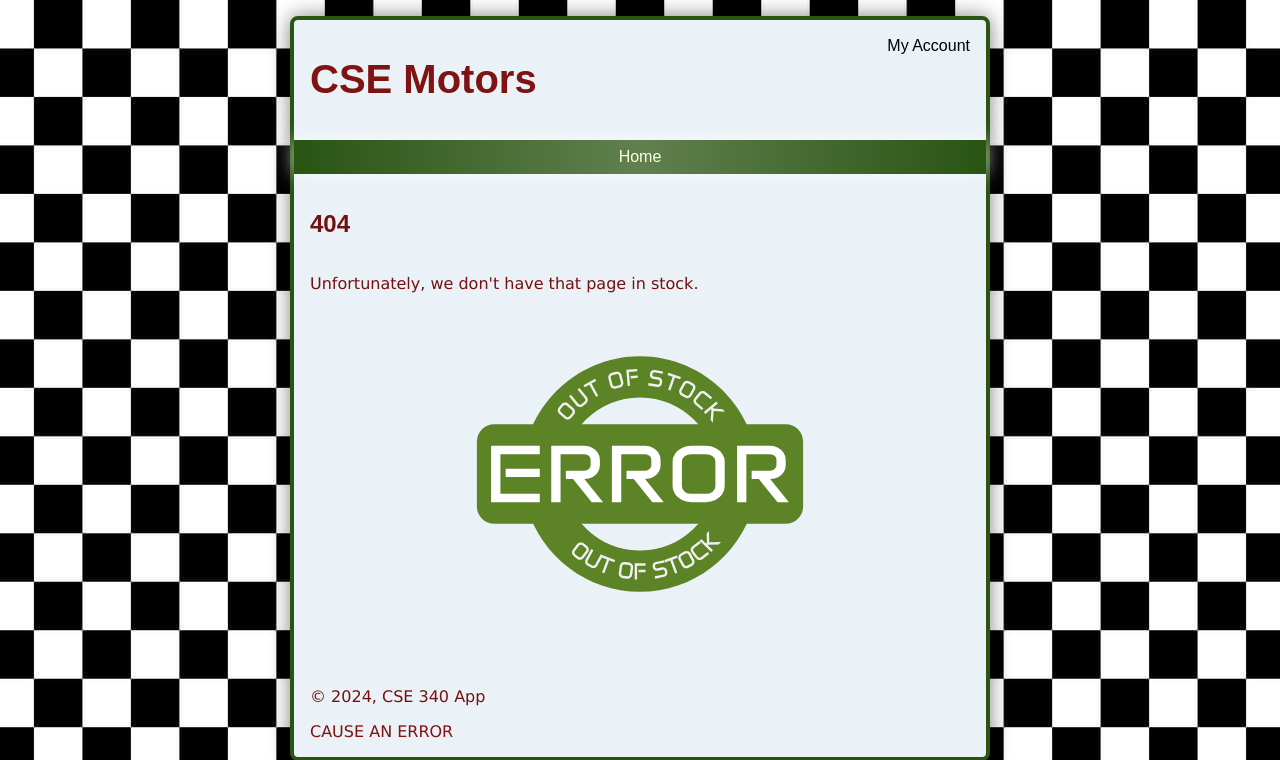
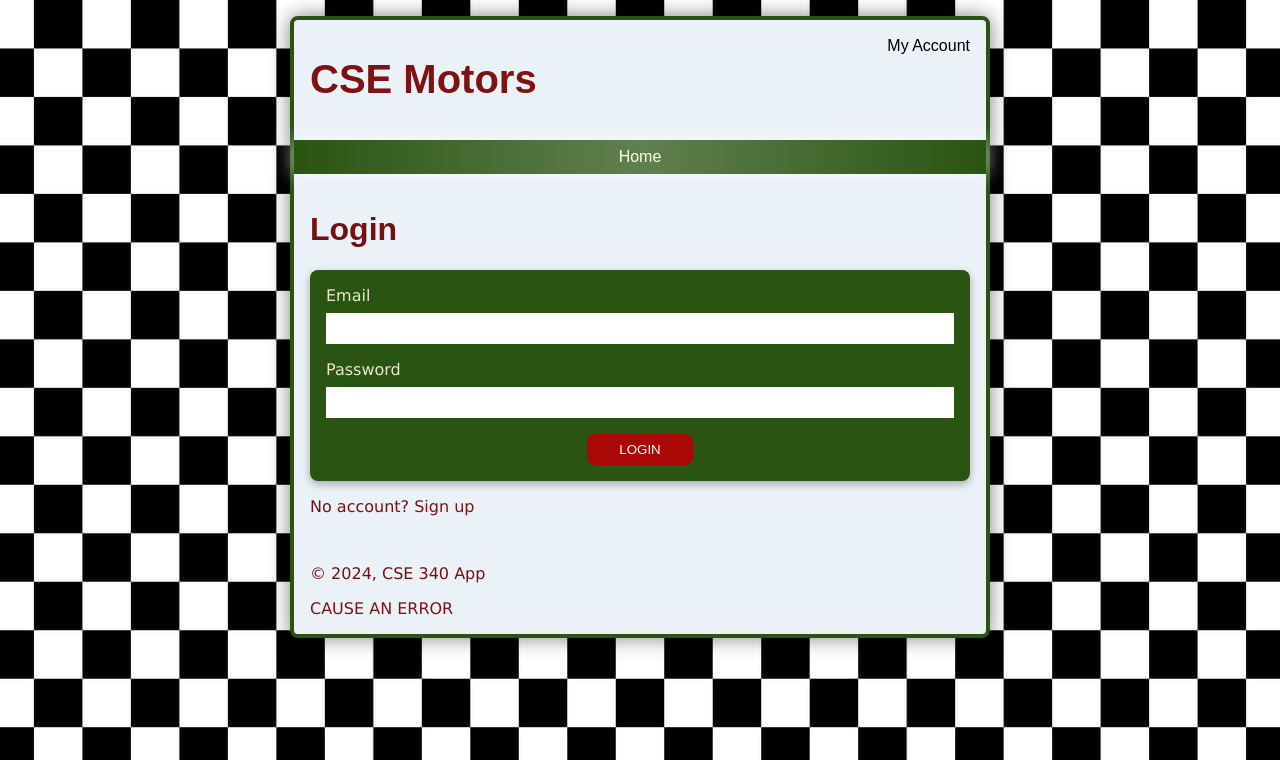
Before and after one commit to crewsbd/CSE-Motors, a Node server app: page /account/login in a window 1280 px wide. Shown: the top 760 px of the page. Run offline with Node 20, Linux system fonts and the light colour scheme; data that the repository does not hold is empty; some libraries are stand-ins or nearby versions; some web fonts are replaced.

Commit message:
Deliver Login View

```diff
--- /dev/null
+++ b/controllers/accountController.js
@@ -0,0 +1,17 @@
+const utilities = require("../utilities");
+
+
+// Function that delivers a login view
+/* ****************************************
+*  Deliver login view
+* *************************************** */
+async function buildLogin(req, res, next) {
+    let nav = await utilities.getNav()
+    // req.flash("notice", "This is a flash message.!!!@2")
+    res.render("account/login", {
+      title: "Login",
+      nav,
+    })
+  }
+
+  module.exports = { buildLogin }
--- a/public/css/styles.css
+++ b/public/css/styles.css
@@ -289,6 +289,39 @@ section.car-listing dl dt {
   content: "> ";
 }
 
+/* Login form  */
+form.login-form {
+  background-color: var(--secondary-bg);
+  color: var(--secondary-fg);
+  padding: 1rem;
+  display: flex;
+  flex-direction: column;
+  gap: 1rem;
+  border-radius: .5rem;
+  box-shadow: 0 .2rem .5rem rgba(0, 0, 0, 0.298);
+  margin-bottom: 1rem;
+}
+form.login-form label {
+  display: flex;
+  flex-direction: column;
+  gap: .5rem;
+}
+form.login-form input {
+  padding: .5rem;
+  border: none;
+}
+form.login-form input[type="submit"] {
+  padding-left: 2rem;
+  padding-right: 2rem;
+  width: fit-content;
+  align-self: center;
+  background-color: var(--pop);
+  color: white;
+  border: none;
+  border-radius: .5rem;
+
+}
+
 
 @media screen and (min-width: 700px) {
   body {
--- a/server.js
+++ b/server.js
@@ -12,6 +12,7 @@ const session = require("express-session");
 const static = require("./routes/static");
 const baseController = require("./controllers/baseController");
 const inventoryRoute = require("./routes/inventoryRoute.js");
+const accountRoute = require('./routes/accountRoute.js');
 const intentionalErrorRoute = require("./routes/intentionalErrorRoute.js");
 const utilities = require("./utilities/index.js");
 const pool = require("./database");
@@ -60,6 +61,8 @@ app.use(static);
 app.get("/", utilities.handleErrors(baseController.buildHome));
 // Inventory routes
 app.use("/inv", inventoryRoute);
+// Account routes
+app.use("/account", accountRoute);
 // Intentional error route. Used for testing
 app.use("/ierror", intentionalErrorRoute);
 
--- /dev/null
+++ b/views/account/login.ejs
@@ -0,0 +1,10 @@
+<h1><%- title %></h1>
+<%- messages() %>
+<form class="login-form">
+    <label>Email<input type="email" name="account_email"></label>
+    <label>Password<input type="password" name="account_password"></label>
+    <input type="submit" value="LOGIN">
+</form>
+<div>
+    <span>No account? <a href="/account/register">Sign up</a></span>
+</div>
```
Also changed, not shown: routes/accountRoute.js (added, +10 -0 lines).
